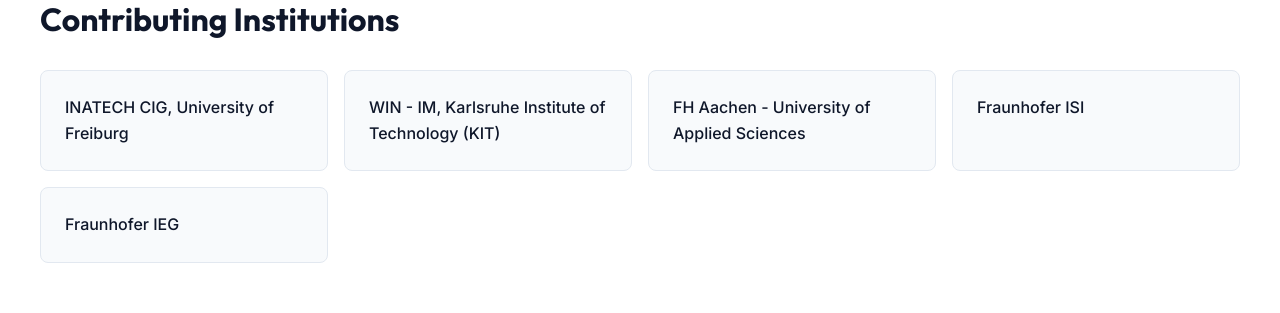
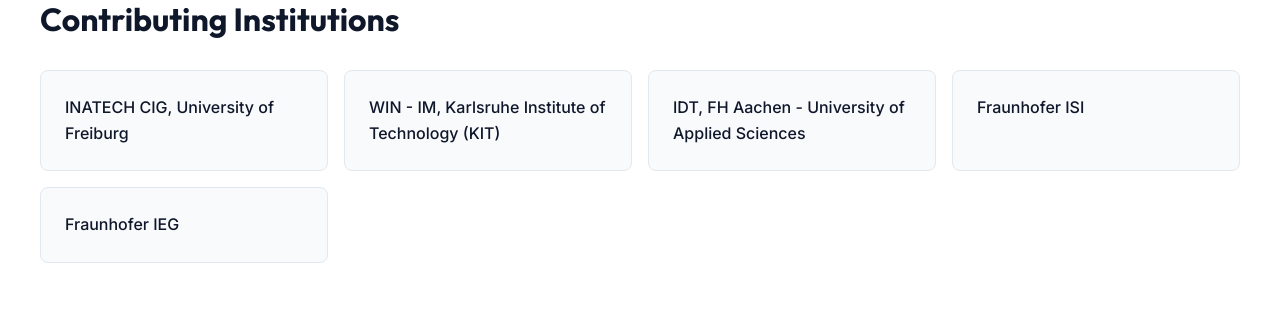
Before and after one commit to assume-framework/assume-framework.github.io, a React (Vite) app: page /community in a window 1280 px wide. Shown: the part 311-624 px from the top of the page. Built offline with nearby package versions, Linux system fonts and the light colour scheme.

Commit message:
feat: add links to the contributing institutions

```diff
--- a/src/pages/CommunityPage.tsx
+++ b/src/pages/CommunityPage.tsx
@@ -14,7 +14,7 @@ const team = [
   {
     id: 'raskob',
     name: 'Jannik Raskob',
-    meta: 'FH Aachen - University of Applied Sciences',
+    meta: 'IDT, FH Aachen - University of Applied Sciences',
     bio: 'PhD student working with agentic AI, ASSUME GUI and ontologies.',
     initials: 'JR',
     image: '/img/people/jannik-raskob.jpg'
@@ -45,7 +45,7 @@ const team = [
   {
     id: 'maurer',
     name: 'Florian Maurer',
-    meta: 'FH Aachen - University of Applied Sciences',
+    meta: 'IDT, FH Aachen - University of Applied Sciences',
     bio: 'Open-source development, agent-based modeling of energy markets to compare market designs and policies.',
     initials: 'FM',
     image: '/img/people/florian-maurer.png'
@@ -88,11 +88,19 @@ export function CommunityPage() {
       <section style={{ marginBottom: '5rem' }}>
         <h2 style={{ fontSize: '2rem', marginBottom: '2rem' }}>Contributing Institutions</h2>
         <ul style={{ display: 'grid', gridTemplateColumns: 'repeat(auto-fit, minmax(250px, 1fr))', gap: '1rem', listStyle: 'none', padding: 0 }}>
-          <li style={{ padding: '1.5rem', backgroundColor: 'var(--bg-secondary)', border: '1px solid var(--border-color)', borderRadius: 'var(--radius-sm)', fontWeight: 500 }}>INATECH CIG, University of Freiburg</li>
-          <li style={{ padding: '1.5rem', backgroundColor: 'var(--bg-secondary)', border: '1px solid var(--border-color)', borderRadius: 'var(--radius-sm)', fontWeight: 500 }}>WIN - IM, Karlsruhe Institute of Technology (KIT)</li>
-          <li style={{ padding: '1.5rem', backgroundColor: 'var(--bg-secondary)', border: '1px solid var(--border-color)', borderRadius: 'var(--radius-sm)', fontWeight: 500 }}>FH Aachen - University of Applied Sciences</li>
-          <li style={{ padding: '1.5rem', backgroundColor: 'var(--bg-secondary)', border: '1px solid var(--border-color)', borderRadius: 'var(--radius-sm)', fontWeight: 500 }}>Fraunhofer ISI</li>
-          <li style={{ padding: '1.5rem', backgroundColor: 'var(--bg-secondary)', border: '1px solid var(--border-color)', borderRadius: 'var(--radius-sm)', fontWeight: 500 }}>Fraunhofer IEG</li>
+          {[
+            { name: 'INATECH CIG, University of Freiburg', url: 'https://www.inatech.uni-freiburg.de/en/chairs/computational-economics' },
+            { name: 'WIN - IM, Karlsruhe Institute of Technology (KIT)', url: 'https://im.iism.kit.edu/' },
+            { name: 'IDT, FH Aachen - University of Applied Sciences', url: 'https://idt.fh-aachen.de' },
+            { name: 'Fraunhofer ISI', url: 'https://www.isi.fraunhofer.de/' },
+            { name: 'Fraunhofer IEG', url: 'https://www.ieg.fraunhofer.de/' }
+          ].map(inst => (
+            <li key={inst.name} style={{ padding: '1.5rem', backgroundColor: 'var(--bg-secondary)', border: '1px solid var(--border-color)', borderRadius: 'var(--radius-sm)', fontWeight: 500 }}>
+              <a href={inst.url} target="_blank" rel="noopener noreferrer" style={{ color: 'inherit', textDecoration: 'none', display: 'block', width: '100%', height: '100%' }}>
+                {inst.name}
+              </a>
+            </li>
+          ))}
         </ul>
       </section>
 
```
